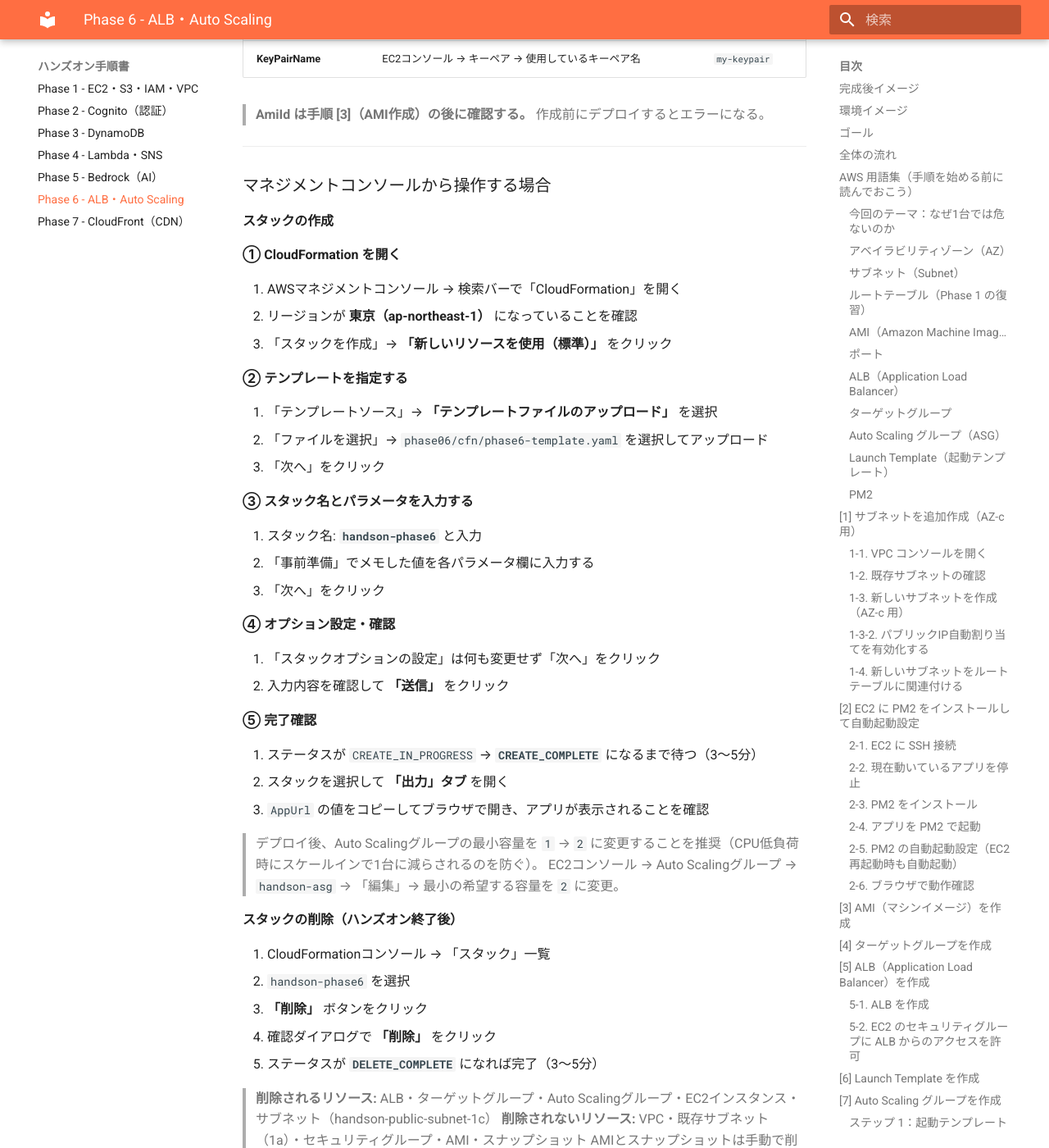
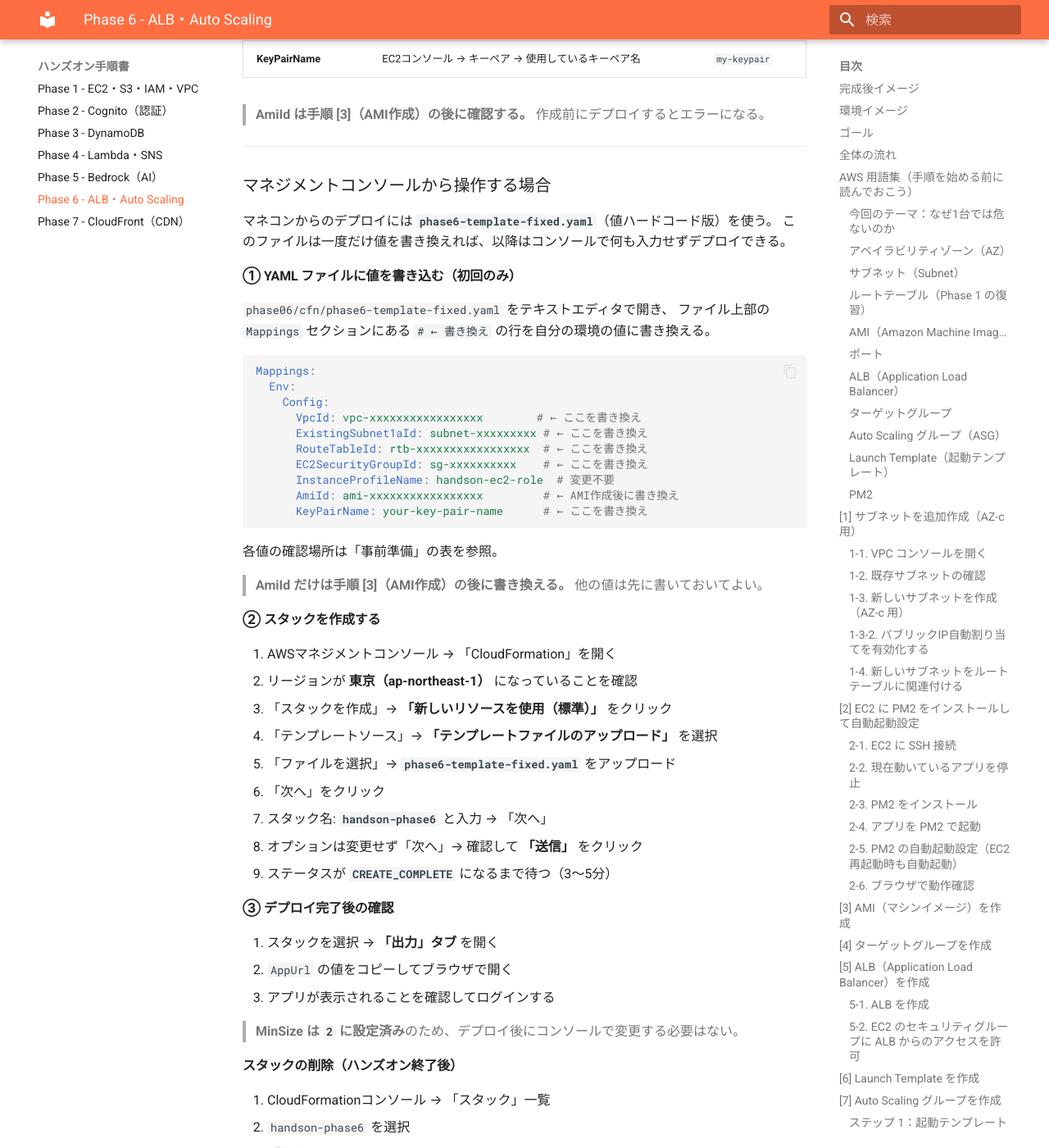
Before and after one commit to ohtsuka-shota-se/samurai-repo, an MkDocs documentation site: the page built from docs/06_ALB_AutoScaling_ハンズオン手順.md, in a window 1280 px wide and 1400 px high, scrolled down 24692 px. Shown: the whole window at 82% size. Built offline with MkDocs 1.6.1 and Material for MkDocs 9.7.7, drawn with Linux system fonts in a browser that asks for light colours.

Commit message:
phase06-fix-handson-md

````diff
--- a/docs/06_ALB_AutoScaling_ハンズオン手順.md
+++ b/docs/06_ALB_AutoScaling_ハンズオン手順.md
@@ -886,39 +886,50 @@
 
 ### マネジメントコンソールから操作する場合
 
-#### スタックの作成
+マネコンからのデプロイには **`phase6-template-fixed.yaml`**（値ハードコード版）を使う。
+このファイルは一度だけ値を書き換えれば、以降はコンソールで何も入力せずデプロイできる。
 
-**① CloudFormation を開く**
+#### ① YAML ファイルに値を書き込む（初回のみ）
 
-1. AWSマネジメントコンソール → 検索バーで「CloudFormation」を開く
+`phase06/cfn/phase6-template-fixed.yaml` をテキストエディタで開き、
+ファイル上部の `Mappings` セクションにある `# ← 書き換え` の行を自分の環境の値に書き換える。
+
+```yaml
+Mappings:
+  Env:
+    Config:
+      VpcId: vpc-xxxxxxxxxxxxxxxxx        # ← ここを書き換え
+      ExistingSubnet1aId: subnet-xxxxxxxxx # ← ここを書き換え
+      RouteTableId: rtb-xxxxxxxxxxxxxxxxx  # ← ここを書き換え
+      EC2SecurityGroupId: sg-xxxxxxxxxx    # ← ここを書き換え
+      InstanceProfileName: handson-ec2-role  # 変更不要
+      AmiId: ami-xxxxxxxxxxxxxxxxx         # ← AMI作成後に書き換え
+      KeyPairName: your-key-pair-name      # ← ここを書き換え
+```
+
+各値の確認場所は「事前準備」の表を参照。
+
+> **AmiId だけは手順 [3]（AMI作成）の後に書き換える。** 他の値は先に書いておいてよい。
+
+#### ② スタックを作成する
+
+1. AWSマネジメントコンソール → 「CloudFormation」を開く
 2. リージョンが **東京（ap-northeast-1）** になっていることを確認
 3. 「スタックを作成」→ **「新しいリソースを使用（標準）」** をクリック
+4. 「テンプレートソース」→ **「テンプレートファイルのアップロード」** を選択
+5. 「ファイルを選択」→ **`phase6-template-fixed.yaml`** をアップロード
+6. 「次へ」をクリック
+7. スタック名: **`handson-phase6`** と入力 → 「次へ」
+8. オプションは変更せず「次へ」→ 確認して **「送信」** をクリック
+9. ステータスが **`CREATE_COMPLETE`** になるまで待つ（3〜5分）
 
-**② テンプレートを指定する**
+#### ③ デプロイ完了後の確認
 
-4. 「テンプレートソース」→ **「テンプレートファイルのアップロード」** を選択
-5. 「ファイルを選択」→ `phase06/cfn/phase6-template.yaml` を選択してアップロード
-6. 「次へ」をクリック
+1. スタックを選択 → **「出力」タブ** を開く
+2. `AppUrl` の値をコピーしてブラウザで開く
+3. アプリが表示されることを確認してログインする
 
-**③ スタック名とパラメータを入力する**
-
-7. スタック名: **`handson-phase6`** と入力
-8. 「事前準備」でメモした値を各パラメータ欄に入力する
-9. 「次へ」をクリック
-
-**④ オプション設定・確認**
-
-10. 「スタックオプションの設定」は何も変更せず「次へ」をクリック
-11. 入力内容を確認して **「送信」** をクリック
-
-**⑤ 完了確認**
-
-12. ステータスが `CREATE_IN_PROGRESS` → **`CREATE_COMPLETE`** になるまで待つ（3〜5分）
-13. スタックを選択して **「出力」タブ** を開く
-14. `AppUrl` の値をコピーしてブラウザで開き、アプリが表示されることを確認
-
-> デプロイ後、Auto Scalingグループの最小容量を `1` → `2` に変更することを推奨（CPU低負荷時にスケールインで1台に減らされるのを防ぐ）。
-> EC2コンソール → Auto Scalingグループ → `handson-asg` → 「編集」→ 最小の希望する容量を `2` に変更。
+> **MinSize は `2` に設定済み**のため、デプロイ後にコンソールで変更する必要はない。
 
 #### スタックの削除（ハンズオン終了後）
 
````
Also changed, not shown: phase06/README.md (+3 -2 lines), 1 other file.
